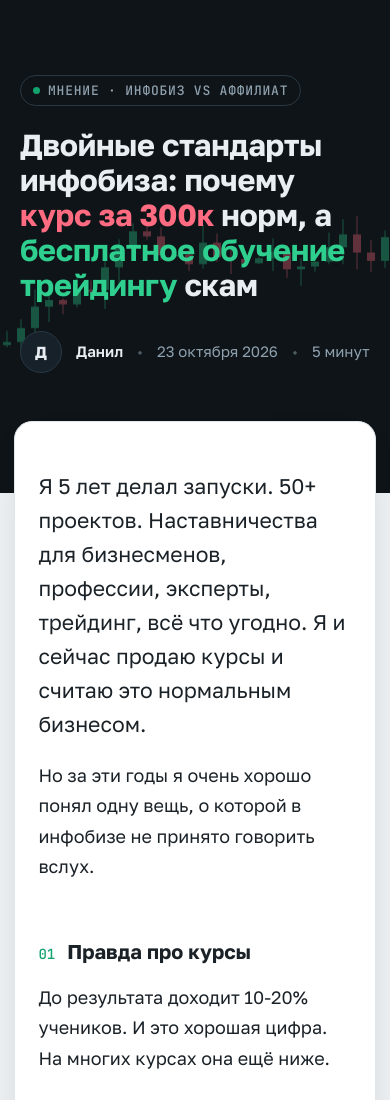
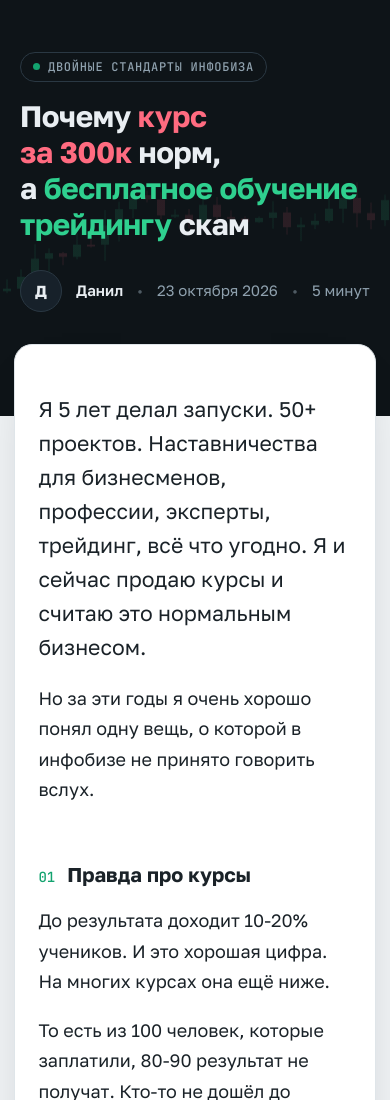
Before and after one commit to danilenglishgan-alt/ganeev-space, a plain HTML site: page fx/index.html in a window 390 px wide. Shown: the top 1100 px of the page. Drawn offline with Linux system fonts and the light colour scheme; a web font is replaced by a local one.

Commit message:
Читаемый заголовок на телефоне
Co-Authored-By: Claude Opus 5.5 <noreply@anthropic.com>
Claude-Session: https://claude.ai/code/session_01B8FAYq9BivVhPYynGHoYxL

```diff
--- a/fx/index.html
+++ b/fx/index.html
@@ -44,13 +44,20 @@ body{margin:0;background:var(--bg);color:var(--fg);font:18px/1.7 var(--body);-we
 .hero{background:var(--ink);color:var(--on-ink);position:relative;overflow:hidden;
   padding:72px max(20px,env(safe-area-inset-right)) 120px max(20px,env(safe-area-inset-left))}
 .hero canvas{position:absolute;inset:0;width:100%;height:100%;opacity:.35;pointer-events:none}
-.hero-in{position:relative;max-width:760px;margin:0 auto}
+.hero::after{content:"";position:absolute;inset:0;background:linear-gradient(180deg,rgba(14,20,24,.55),rgba(14,20,24,.15));pointer-events:none}
+.hero-in{position:relative;z-index:1;max-width:760px;margin:0 auto}
 .tag{display:inline-flex;gap:8px;align-items:center;font:500 13px var(--mono);letter-spacing:.06em;text-transform:uppercase;
   color:var(--on-ink-mute);border:1px solid #2a3843;border-radius:999px;padding:6px 12px}
 .tag i{width:7px;height:7px;border-radius:50%;background:var(--up);display:block}
 h1{font-family:var(--display);font-weight:700;font-size:clamp(1.9rem,5.6vw,3.1rem);line-height:1.15;letter-spacing:-.01em;
   text-wrap:balance;margin:22px 0 0}
 h1 .down{color:#ff6b80} h1 .up{color:#2fd08f}
+@media (max-width:600px){
+  .hero{padding-top:48px;padding-bottom:104px}
+  .hero canvas{opacity:.18}
+  .hero h1{font-family:var(--body);font-weight:700;font-size:1.85rem;line-height:1.22;letter-spacing:-.015em;margin-top:16px}
+  .tag{font-size:12px}
+}
 .byline{display:flex;flex-wrap:wrap;gap:14px;align-items:center;margin-top:28px;color:var(--on-ink-mute);font-size:15px}
 .avatar{width:42px;height:42px;border-radius:50%;background:var(--ink-2);border:1px solid #2a3843;display:grid;place-items:center;
   font:700 16px var(--display);color:var(--on-ink)}
@@ -113,8 +120,8 @@ footer{max-width:760px;margin:28px auto 0;display:flex;flex-wrap:wrap;gap:12px;j
 <section class="hero" aria-hidden="false">
   <canvas id="candles" aria-hidden="true"></canvas>
   <div class="hero-in">
-    <span class="tag"><i></i>Мнение · Инфобиз vs аффилиат</span>
-    <h1>Двойные стандарты инфобиза: почему <span class="down">курс за 300к</span> норм, а <span class="up">бесплатное обучение трейдингу</span> скам</h1>
+    <span class="tag"><i></i>Двойные стандарты инфобиза</span>
+    <h1>Почему <span class="down">курс за&nbsp;300к</span> норм, а&nbsp;<span class="up">бесплатное обучение трейдингу</span> скам</h1>
     <div class="byline"><span class="avatar">Д</span><span><b>Данил</b></span><span class="dot">•</span><time datetime="2026-10-23">23 октября 2026</time><span class="dot">•</span><span>5 минут</span></div>
   </div>
 </section>
```
